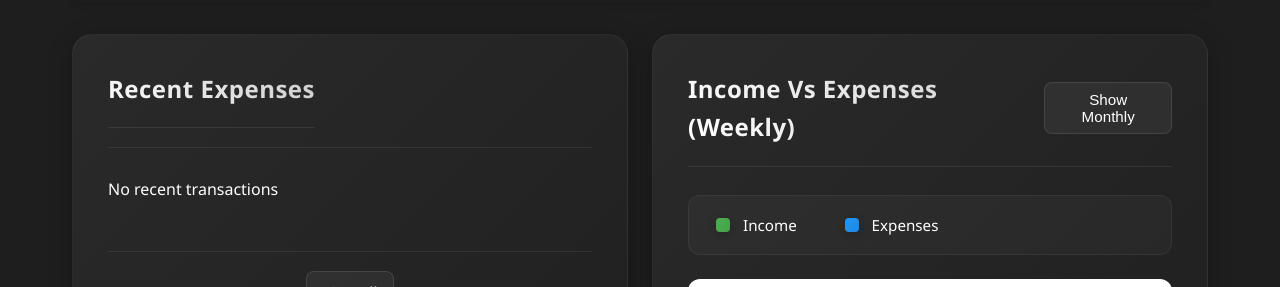
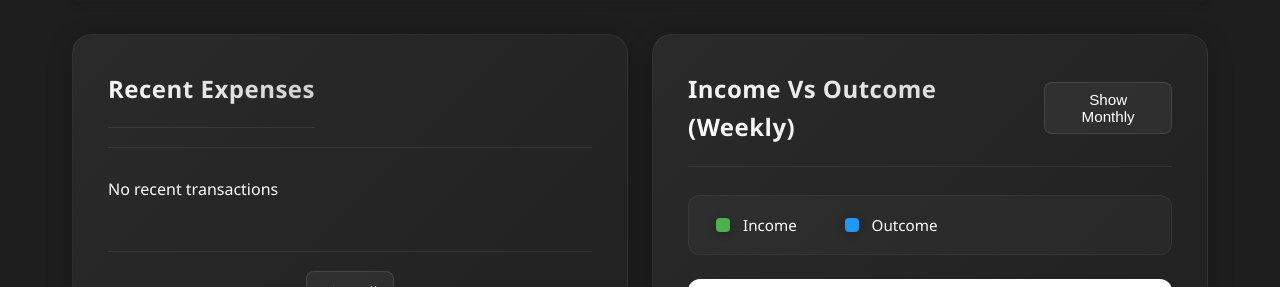
Before and after one commit to DazKha/SE104.P28, a React (Vite) app in the folder frontend/: page /home in a window 1280 px wide. Shown: the part 314-601 px from the top of the page. Built offline with nearby package versions, Linux system fonts and the light colour scheme; sample sign-in values are in the browser's storage.

Commit message:
xem coi có còn bị lỗi không

```diff
--- a/frontend/src/components/ExpensesPage/CurrentBalance/AddTransaction/AddTransaction.jsx
+++ b/frontend/src/components/ExpensesPage/CurrentBalance/AddTransaction/AddTransaction.jsx
@@ -1,12 +1,12 @@
 import React, { useState, useEffect, useRef } from 'react';
-import { expenseCategories, incomeCategories } from '../../../../constants/categories';
+import { outcomeCategories, incomeCategories } from '../../../../constants/categories';
 import CurrencyInput from '../../../common/CurrencyInput.jsx';
 import './AddTransaction.css';
 
 const AddTransaction = ({ isOpen, onClose, onAddTransaction }) => {
-  const [transactionType, setTransactionType] = useState('Expense');
+  const [transactionType, setTransactionType] = useState('Outcome');
   const [amount, setAmount] = useState(0);
-  const [category, setCategory] = useState(expenseCategories[0]); // Default to first expense category
+  const [category, setCategory] = useState(outcomeCategories[0]); // Default to first outcome category
   const [description, setDescription] = useState('');
   const [date, setDate] = useState(
     new Date().toISOString().split('T')[0]
@@ -17,7 +17,7 @@ const AddTransaction = ({ isOpen, onClose, onAddTransaction }) => {
   // Update category when transaction type changes
   useEffect(() => {
     // Reset category to first item of the new type
-    const newCategory = transactionType === 'Income' ? incomeCategories[0] : expenseCategories[0];
+    const newCategory = transactionType === 'Income' ? incomeCategories[0] : outcomeCategories[0];
     setCategory(newCategory);
   }, [transactionType]);
 
@@ -66,7 +66,7 @@ const AddTransaction = ({ isOpen, onClose, onAddTransaction }) => {
   const resetForm = () => {
     setTransactionType('Outcome');
     setAmount(0);
-    setCategory(expenseCategories[0]);
+    setCategory(outcomeCategories[0]);
     setDescription('');
     setDate(new Date().toISOString().split('T')[0]);
   };
@@ -77,7 +77,7 @@ const AddTransaction = ({ isOpen, onClose, onAddTransaction }) => {
   };
 
   // Get current categories based on transaction type
-  const currentCategories = transactionType === 'Income' ? incomeCategories : expenseCategories;
+  const currentCategories = transactionType === 'Income' ? incomeCategories : outcomeCategories;
 
   if (!isOpen) return null;
 
--- a/frontend/src/components/HomePage/BalanceCard/AddTransaction/AddTransactionModal.jsx
+++ b/frontend/src/components/HomePage/BalanceCard/AddTransaction/AddTransactionModal.jsx
@@ -1,14 +1,14 @@
 import React, { useState, useEffect, useRef } from 'react';
-import { expenseCategories, incomeCategories } from '../../../../constants/categories';
+import { outcomeCategories, incomeCategories } from '../../../../constants/categories';
 import CurrencyInput from '../../../common/CurrencyInput.jsx';
 import './AddTransactionModal.css';
 
 const AddTransactionModal = ({ isOpen, onClose, onAddTransaction }) => {
   console.log('Modal render - isOpen:', isOpen); // Debug log
 
-  const [transactionType, setTransactionType] = useState('Expense');
+  const [transactionType, setTransactionType] = useState('Outcome');
   const [amount, setAmount] = useState(0);
-  const [category, setCategory] = useState(expenseCategories[0]);
+  const [category, setCategory] = useState(outcomeCategories[0]);
   const [description, setDescription] = useState('');
   const [date, setDate] = useState(
     new Date().toISOString().split('T')[0]
@@ -18,7 +18,7 @@ const AddTransactionModal = ({ isOpen, onClose, onAddTransaction }) => {
 
   // Update category when transaction type changes
   useEffect(() => {
-    const newCategory = transactionType === 'Income' ? incomeCategories[0] : expenseCategories[0];
+    const newCategory = transactionType === 'Income' ? incomeCategories[0] : outcomeCategories[0];
     setCategory(newCategory);
   }, [transactionType]);
 
@@ -69,7 +69,7 @@ const AddTransactionModal = ({ isOpen, onClose, onAddTransaction }) => {
   const resetForm = () => {
     setTransactionType('Outcome');
     setAmount(0);
-    setCategory(expenseCategories[0]);
+    setCategory(outcomeCategories[0]);
     setDescription('');
     setDate(new Date().toISOString().split('T')[0]);
   };
@@ -80,7 +80,7 @@ const AddTransactionModal = ({ isOpen, onClose, onAddTransaction }) => {
   };
 
   // Get current categories based on transaction type
-  const currentCategories = transactionType === 'Income' ? incomeCategories : expenseCategories;
+  const currentCategories = transactionType === 'Income' ? incomeCategories : outcomeCategories;
 
   if (!isOpen) {
     console.log('Modal not rendered - isOpen is false'); // Debug log
--- a/frontend/src/components/HomePage/HomePage.jsx
+++ b/frontend/src/components/HomePage/HomePage.jsx
@@ -16,10 +16,11 @@ const HomePage = () => {
     const newBalance = transactions.reduce((total, transaction) => {
       const amount = parseFloat(transaction.amount);
       if (transaction.type === 'income') {
-        return total + amount;
-      } else {
-        return total - amount;
+        return total + amount; // Cộng thêm số tiền thu nhập
+      } else if (transaction.type === 'outcome') {
+        return total - amount; // Trừ đi số tiền chi tiêu
       }
+      return total;
     }, 0);
 
     setBalance(newBalance);
@@ -49,7 +50,8 @@ const HomePage = () => {
     const transactionWithId = {
       ...newTransaction,
       id: Date.now(), // Sử dụng timestamp làm id
-      date: new Date().toISOString() // Thêm ngày hiện tại nếu chưa có
+      date: new Date().toISOString(), // Thêm ngày hiện tại nếu chưa có
+      amount: Math.abs(parseFloat(newTransaction.amount)) // Đảm bảo số tiền luôn là số dương
     };
 
     setTransactions([transactionWithId, ...transactions]);
--- a/frontend/src/components/HomePage/IncomeExpensesChart/IncomeExpensesChart.css
+++ b/frontend/src/components/HomePage/IncomeExpensesChart/IncomeExpensesChart.css
@@ -88,11 +88,11 @@
 }
 
 .income-color {
-  background: linear-gradient(135deg, #4CAF50, #45a049);
+  background-color: #4CAF50;
 }
 
-.expenses-color {
-  background: linear-gradient(135deg, #2196F3, #1e88e5);
+.outcome-color {
+  background-color: #2196F3;
 }
 
 .chart-container {
--- a/frontend/src/components/HomePage/IncomeExpensesChart/index.jsx
+++ b/frontend/src/components/HomePage/IncomeExpensesChart/index.jsx
@@ -31,14 +31,14 @@ const IncomeExpensesChart = ({ transactions }) => {
           .filter(t => t.type === 'income')
           .reduce((sum, t) => sum + Math.abs(parseFloat(t.amount)), 0);
 
-        const expenses = dayTransactions
+        const outcome = dayTransactions
           .filter(t => t.type === 'outcome')
           .reduce((sum, t) => sum + Math.abs(parseFloat(t.amount)), 0);
 
         data.push({
           name: dayName,
           income,
-          expenses
+          outcome
         });
       }
     } else {
@@ -58,14 +58,14 @@ const IncomeExpensesChart = ({ transactions }) => {
           .filter(t => t.type === 'income')
           .reduce((sum, t) => sum + Math.abs(parseFloat(t.amount)), 0);
 
-        const expenses = monthTransactions
+        const outcome = monthTransactions
           .filter(t => t.type === 'outcome')
           .reduce((sum, t) => sum + Math.abs(parseFloat(t.amount)), 0);
 
         data.push({
           name: monthName,
           income,
-          expenses
+          outcome
         });
       }
     }
@@ -97,7 +97,7 @@ const IncomeExpensesChart = ({ transactions }) => {
   return (
     <div className="card chart-card">
       <div className="card-header">
-        <h2>Income vs Expenses ({viewType})</h2>
+        <h2>Income vs Outcome ({viewType})</h2>
         <button className="view-toggle" onClick={toggleView}>
           Show {viewType === 'weekly' ? 'Monthly' : 'Weekly'}
         </button>
@@ -108,8 +108,8 @@ const IncomeExpensesChart = ({ transactions }) => {
           <span>Income</span>
         </div>
         <div className="legend-item">
-          <span className="legend-color expenses-color"></span>
-          <span>Expenses</span>
+          <span className="legend-color outcome-color"></span>
+          <span>Outcome</span>
         </div>
       </div>
       <div className="chart-container">
@@ -146,10 +146,10 @@ const IncomeExpensesChart = ({ transactions }) => {
                   animationDuration={500}
                 />
                 <Bar
-                  dataKey="expenses"
+                  dataKey="outcome"
                   fill="#2196F3"
                   radius={[4, 4, 0, 0]}
-                  name="Expenses"
+                  name="Outcome"
                   animationDuration={500}
                 />
               </BarChart>
--- a/frontend/src/constants/categories.js
+++ b/frontend/src/constants/categories.js
@@ -1,4 +1,4 @@
-export const expenseCategories = [
+export const outcomeCategories = [
   'Ăn uống',
   'Di chuyển',
   'Thuê nhà',
@@ -26,7 +26,7 @@ export const incomeCategories = [
 
 // Map categories to their Vietnamese names
 export const categoryLabels = {
-  // Expense categories
+  // Outcome categories
   'Ăn uống': 'Ăn uống',
   'Di chuyển': 'Di chuyển',
   'Thuê nhà': 'Thuê nhà',
```
